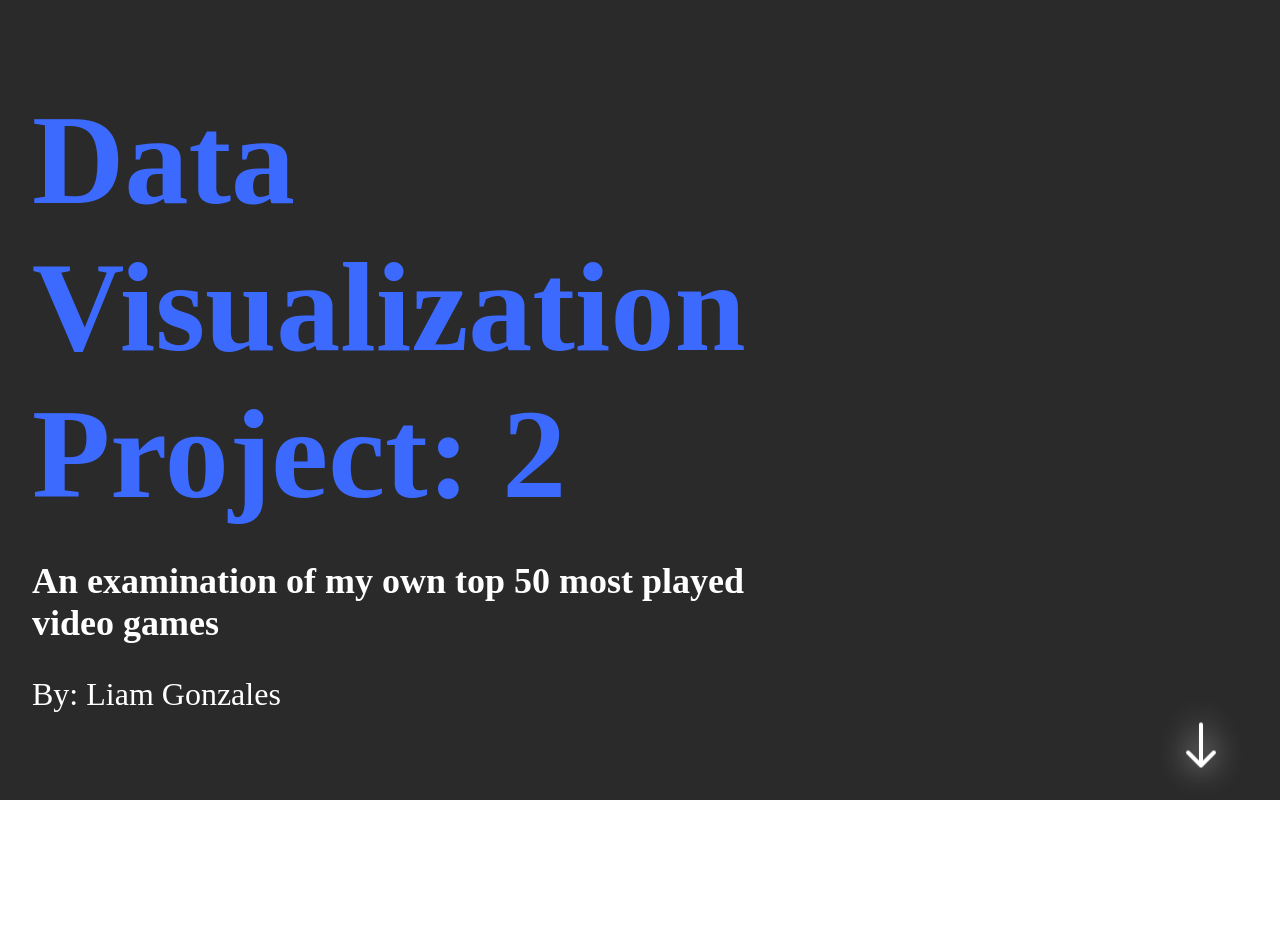
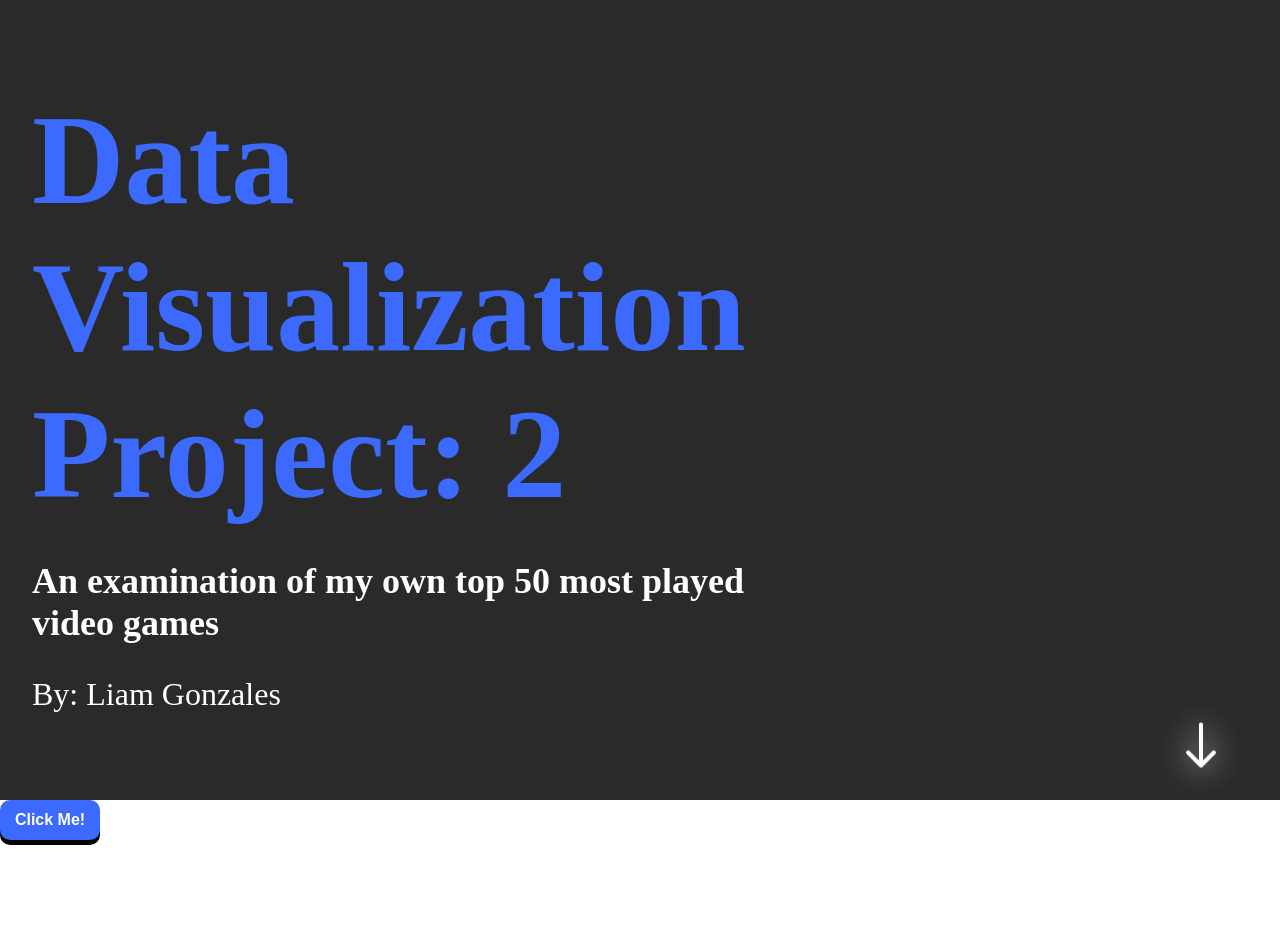
Before and after one commit to lvingonzales/50-games-data-visualization, a React (Vite) app: page / in a window 1280 px wide. Shown: the top 952 px of the page. Built offline with nearby package versions, Linux system fonts and the light colour scheme.

Commit message:
Added a 3d effect and a press effect to the button.

```diff
--- a/src/App.jsx
+++ b/src/App.jsx
@@ -2,6 +2,7 @@ import { useEffect, useState } from "react";
 import Treemap from "./components/treemap";
 import BeeSwarm from "./components/beeswarm";
 import { useElementOnScreen } from "./components/Hooks";
+import Button from "./components/Button";
 
 const colorMapping = {
   Action: "#9E0031", //Red
@@ -36,7 +37,9 @@ export default function App() {
         <img src="/Arrow.svg" alt="Arrow pointing downwards" />
       </div>
       <div ref={mainSection} className={mainVisible?"mainContainer isVisible": "mainContainer"}>
-        <div className="header"></div>
+        <div className="header">
+          <Button callback={() => console.log("pressed")} text={"Click Me!"} />
+        </div>
         <div className="chartSpace"></div>
         <div className="infoPanel"></div>
       </div>
--- a/src/components/Button.jsx
+++ b/src/components/Button.jsx
@@ -1,4 +1,18 @@
+import PropTypes from "prop-types";
+import style_button from "../styles/style_button.module.css"
+import { useEffect, useRef } from "react";
 
-export default function Button ({callback, text}) {
+export default function Button ({callback, text, uniqClass}) {
+    const buttonRef = useRef(null)
+    useEffect(() => {
+        uniqClass ? buttonRef.current.classList.add(uniqClass) : null
+    }, []);
 
+    return <button ref={buttonRef} onClick={callback} className={style_button.btn}>{text}</button>
 }
+
+Button.propTypes = {
+    callback: PropTypes.func,
+    text: PropTypes.string,
+    uniqClass: PropTypes.string
+}
--- a/src/components/treemap.jsx
+++ b/src/components/treemap.jsx
@@ -1,5 +1,5 @@
 import * as d3 from "d3";
-import { useEffect, useRef, useState } from "react";
+import { useEffect, useRef} from "react";
 import style_treeMap from "../styles/style_treemap.module.css";
 
 export default function Treemap({setTreeData, colours}) {
--- /dev/null
+++ b/src/styles/style_button.module.css
@@ -0,0 +1,18 @@
+.btn {
+    background-color: #3C6AFF;
+    border: none;
+    width: 100px;
+    height: 40px;
+    border-radius: 10px;
+    color: white;
+    filter: drop-shadow(0px 5px 0px black);
+    font-size: 1rem;
+    font-weight: 700;
+}
+
+.btn:active {
+    filter: none;
+    transform: translateY(5px);
+    background-color: #213987;
+    color: rgb(157, 157, 157);
+}
```
